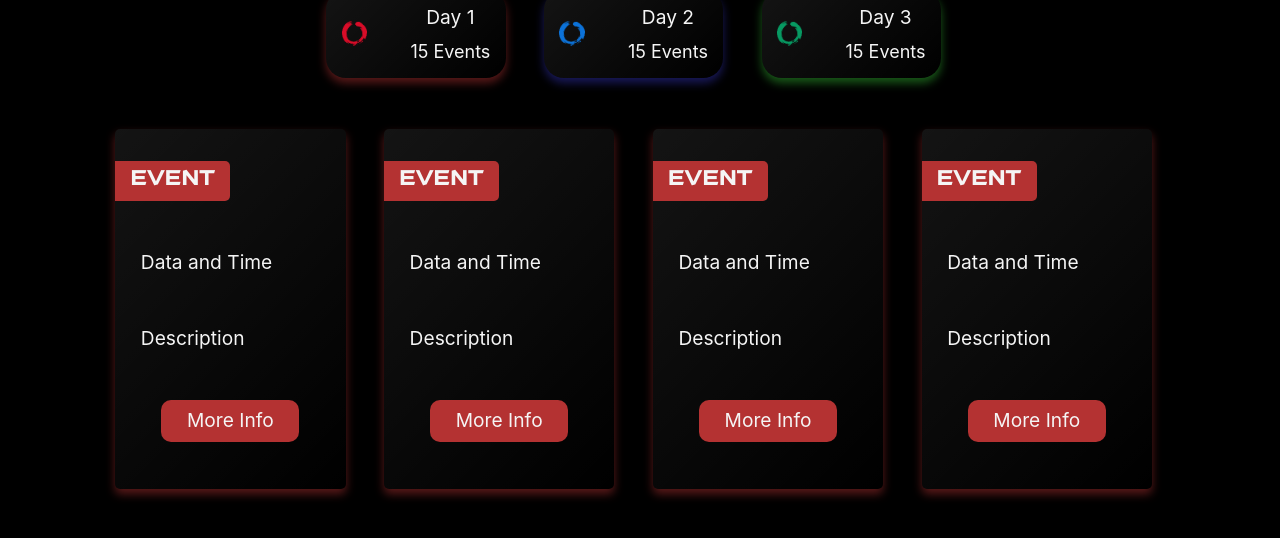
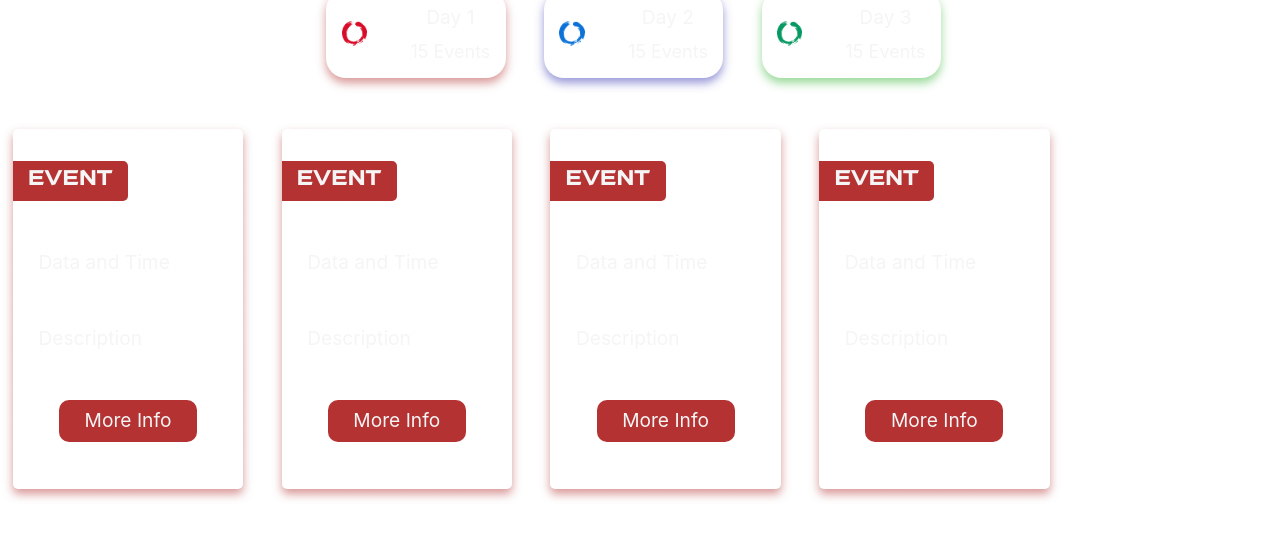
Before and after one commit to infoxusict/infox-22, a React (Create React App) app: page /event in a window 1280 px wide. Shown: the top 538 px of the page. Built offline with nearby package versions, Linux system fonts and the light colour scheme; the HTML template or start-up script is replaced by a standard one; a web font is replaced by a local one.

Commit message:
Glimpses Removed

```diff
--- a/src/App.js
+++ b/src/App.js
@@ -31,7 +31,7 @@ const App = () => {
           <TeamPage />
         </Route>
       </Switch>
-      <Footer />
+      {/* <Footer /> */}
     </Router>
   );
 };
--- a/src/Components/Assets/Images/CSS/MAtrixRain.css
+++ b/src/Components/Assets/Images/CSS/MAtrixRain.css
@@ -1,14 +1,4 @@
-* {
-  margin: 0px;
-  padding: 0px;
-  box-sizing: border-box;
-}
-body {
-  overflow-x: hidden;
-  background: black;
-  display: flex;
-  justify-content: center;
-}
+
 canvas {
   position: absolute;
   top: 0px;
--- a/src/Components/Assets/Images/CSS/eventTemp.css
+++ b/src/Components/Assets/Images/CSS/eventTemp.css
@@ -53,8 +53,8 @@
   background-color: #333;
   border-radius: 50%;
   opacity: 1;
+  -webkit-animation: wheel 2s infinite;
   animation: wheel 2s infinite;
-  -webkit-animation: wheel 2s infinite;
 }
 
 @keyframes wheel {
@@ -120,8 +120,8 @@
 .register:hover {
   background: #2f2;
   color: #050801;
+  /* -webkit-box-reflect: below 1px linear-gradient(transparent, #0005); */
   box-shadow: 0 0 5px #2f2, 0 0 25px #2f2, 0 0 50px #2f2, 0 0 200px #2f2;
-  -webkit-box-reflect: below 1px linear-gradient(transparent, #0005);
 }
 /*s.register:nth-child(1){
     /* filter: hue-rotate(270deg); */
--- a/src/Components/Assets/Images/CSS/team.css
+++ b/src/Components/Assets/Images/CSS/team.css
@@ -5,8 +5,8 @@
     rgba(255, 255, 255, 0.1),
     rgba(255, 255, 255, 0)
   );
+  backdrop-filter: blur(10px);
   -webkit-backdrop-filter: blur(10px);
-  backdrop-filter: blur(10px);
   box-shadow: 0 8px 32px 0 rgba(0, 0, 0, 0.37);
 
   color: white;
@@ -105,10 +105,6 @@
   align-items: center;
   justify-content: space-between;
 }
-.top-head {
-}
-.top-icon {
-}
 .team__back-main-hed {
   padding: 1.5vh;
 }
@@ -125,8 +121,7 @@
   border: 1px rgb(0, 255, 60) solid;
   border-radius: 50%;
 }
-.team__back-name {
-}
+
 .team__back-work {
   padding: 1.5vh;
 }
@@ -135,10 +130,6 @@
   display: flex;
   align-items: flex-end;
   justify-content: space-evenly;
-}
-.team__back-linkedin {
-}
-.team__back-github {
 }
 
 @keyframes back {
--- a/src/Components/Glimpses.js
+++ b/src/Components/Glimpses.js
@@ -36,7 +36,7 @@ const Glimpses = () => {
                         left 1
                     </li>
                     <li className="carousel__item" data-pos={0}>
-                        <div id="counter">{/* counts */}</div>
+                        <div id="counter"></div>
                         <div id="parasn">
                             Lorem, ipsum dolor sit amet consectetur adipisicing elit. Sed natus
                             nisi a architecto expedita.
--- a/src/Components/Home.js
+++ b/src/Components/Home.js
@@ -65,8 +65,8 @@ const Home = () => {
 
   useEffect(() => {
     Aos.init({ duration: 2000 });
-    glimpsee();
-    count_iteration();
+    // glimpsee();
+    // count_iteration();
   }, []);
   // const [reveal, setReveal] = useState(false)
   // // const [screen, setScreen] = useState({ width: 0, height: 0 })
@@ -134,7 +134,7 @@ const Home = () => {
             </svg>
           </div>
           <Sponser />
-          <Glimpses />
+          {/* <Glimpses /> */}
         </div>
       </div>
       {/* {reveal &&
--- a/src/Components/Schedule.js
+++ b/src/Components/Schedule.js
@@ -1,6 +1,6 @@
 import React from 'react'
 import "./Schedule.css"
-import Schedule_cards from './Schedule_cards'
+import Schedule_Cards from './Schedule_cards'
 
 
 export default function Schedule() {
@@ -12,7 +12,7 @@ export default function Schedule() {
   }
 
 
-  function change_cards(color){
+  function Change_cards(color){
     var prog_arr = document.getElementsByClassName("event")
     var card_arr = document.getElementsByClassName("program")
     var button_arr = document.getElementsByClassName("more_info")
@@ -50,7 +50,7 @@ export default function Schedule() {
             </div>
             </button>
         </div>
-        <Schedule_cards color={color} />
+        <Schedule_Cards color={color} />
         {/* <div className="programs">
             <div className="program"><h3 className='event' >Event</h3>
             <h2 className='event_title data'>Data and Time</h2>
--- a/src/Components/Schedule_cards.js
+++ b/src/Components/Schedule_cards.js
@@ -1,6 +1,6 @@
 import React from 'react'
 
-export default function Schedule_cards(props) {
+export default function Schedule_Cards(props) {
 
     // const [color, setColor] = useState("")
     const {color} = props;
--- a/src/Components/teampage.js
+++ b/src/Components/teampage.js
@@ -1,4 +1,4 @@
-import React, { useRef, useEffect, useState } from "react";
+// import React, { useRef, useEffect, useState } from "react";
 import "./Assets/Images/CSS/teampage.css";
 // import Heading from "../heading svg/heading";
 import Team from "./team";
```
